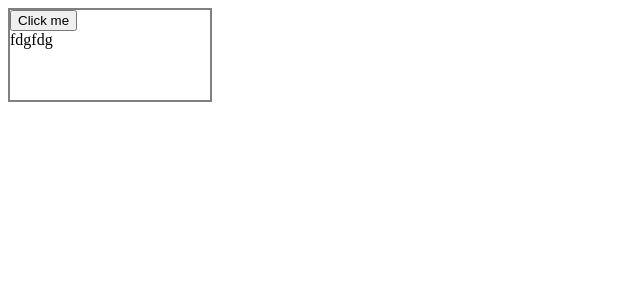
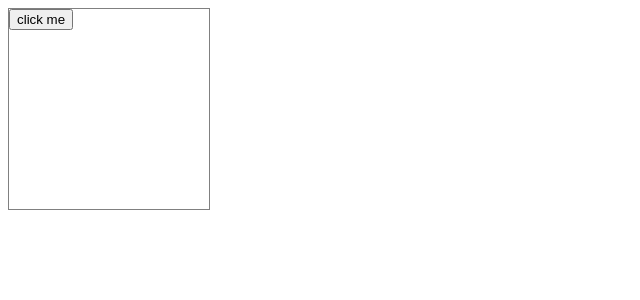
Before and after one commit to kittensgit/repeat-react-ts, a React (Create React App) app: page / in a window 1280 px wide. Shown: the top 300 px of the page, without its empty margins (0-640 px from the left). Built offline with nearby package versions, Linux system fonts and the light colour scheme.

Commit message:
enum, onClick

```diff
--- a/package.json
+++ b/package.json
@@ -13,7 +13,7 @@
     "react": "^18.2.0",
     "react-dom": "^18.2.0",
     "react-scripts": "5.0.1",
-    "typescript": "^4.9.5",
+    "typescript": "^5.2.2",
     "web-vitals": "^2.1.4"
   },
   "scripts": {
--- a/src/App.tsx
+++ b/src/App.tsx
@@ -1,15 +1,19 @@
 import React from 'react';
-import Card from './components/Card';
+import Card, { CardVariant } from './components/Card';
 
-function App() {
+const App: React.FC = () => {
     return (
         <div className="App">
-            <Card width="200px" height="90px">
-                <button>Click me</button>
-                <div>fdgfdg</div>
+            <Card
+                onClick={(num) => console.log('meow', num)}
+                width="200px"
+                height="200px"
+                variant={CardVariant.outlined}
+            >
+                <button>click me</button>
             </Card>
         </div>
     );
-}
+};
 
 export default App;
--- a/src/components/Card.tsx
+++ b/src/components/Card.tsx
@@ -1,14 +1,33 @@
-import React from 'react';
+import React, { FC, useState } from 'react';
+
+export enum CardVariant {
+    outlined = 'outlined',
+    primary = 'ptimary',
+}
 
 interface CardProps {
     width?: string;
     height?: string;
+    variant: CardVariant;
+    onClick: (num: number) => void;
     children?: React.ReactNode;
 }
 
-const Card = ({ width, height, children }: CardProps) => {
+const Card: FC<CardProps> = ({ height, width, children, variant, onClick }) => {
+    const [value, setValue] = useState(0);
     return (
-        <div style={{ width, height, border: '2px solid gray' }}>
+        <div
+            style={{
+                width,
+                height,
+                border:
+                    variant === CardVariant.outlined
+                        ? '1px solid gray'
+                        : 'none',
+                background: variant === CardVariant.primary ? 'gray' : 'none',
+            }}
+            onClick={() => onClick(value)}
+        >
             {children}
         </div>
     );
```
Also changed, not shown: 1 other file (tests, documents, lock files or other folders).
